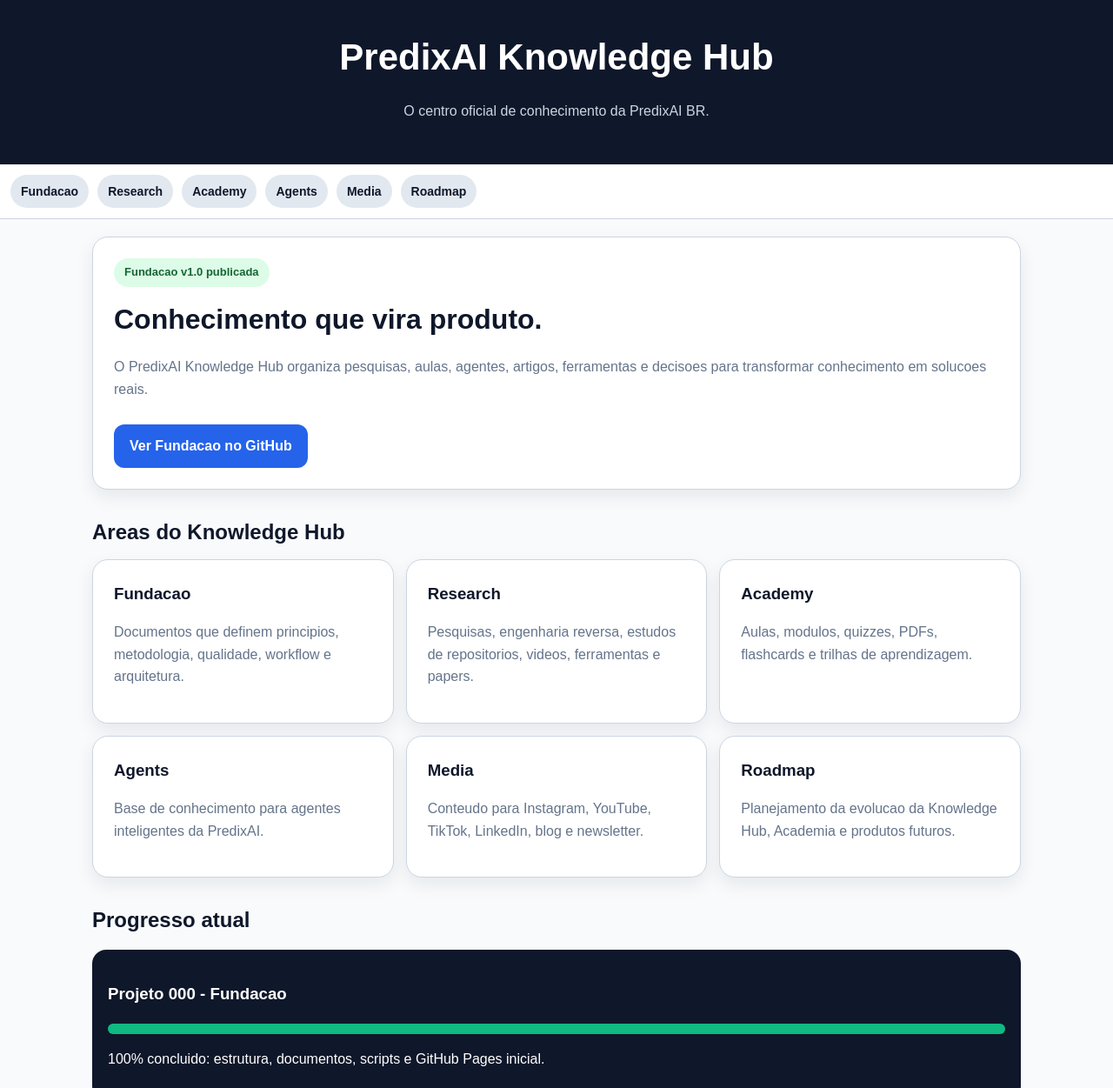
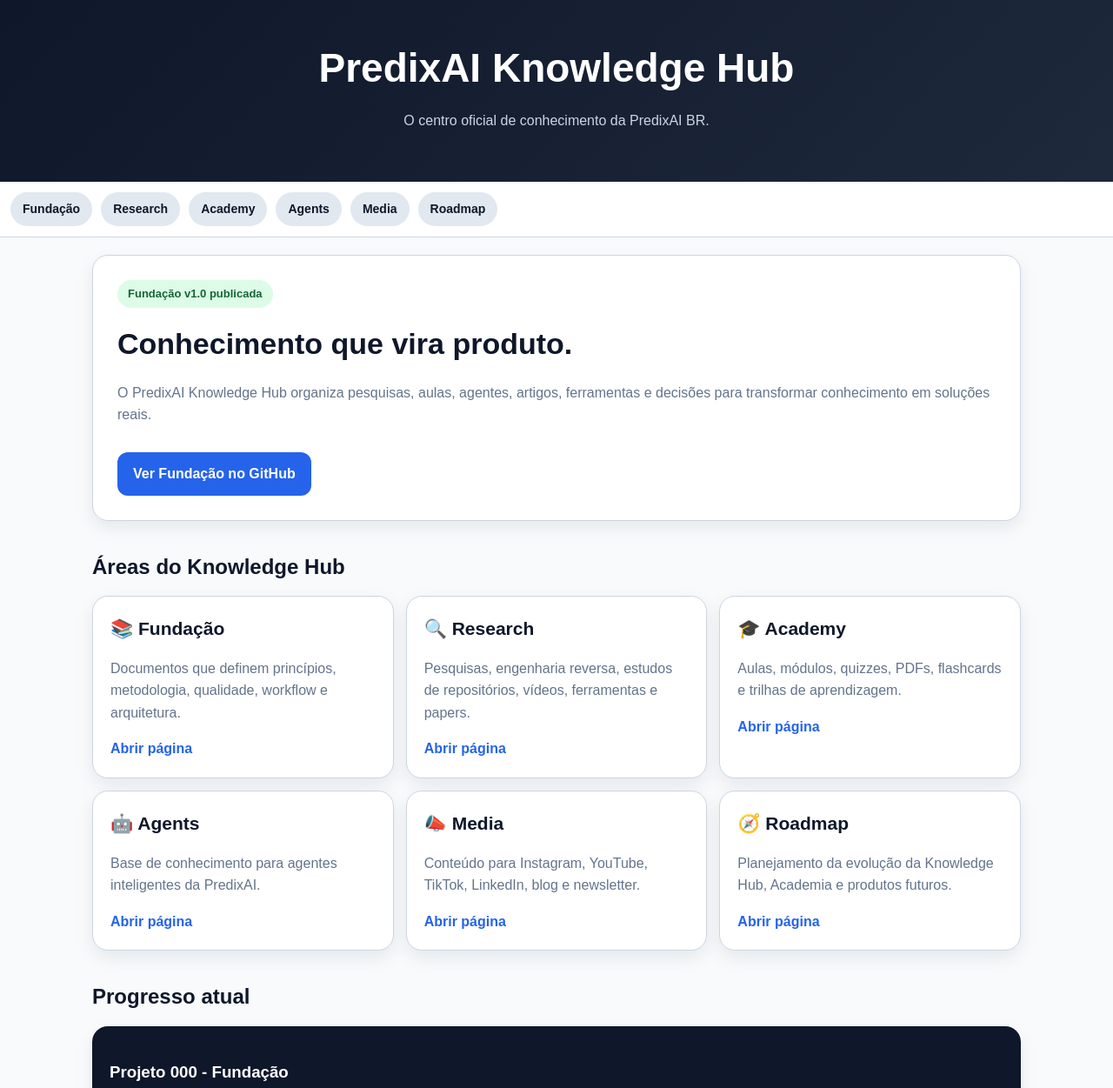
Before and after one commit to leon337/predixai-knowledge, a plain HTML site: page docs/index.html in a window 1280 px wide. Shown: the top 1251 px of the page at 87% size. Drawn offline with Linux system fonts and the light colour scheme.

Commit message:
feat: polish knowledge hub homepage

```diff
--- a/docs/index.html
+++ b/docs/index.html
@@ -15,6 +15,7 @@
       --muted: #64748B;
       --border: #CBD5E1;
       --white: #FFFFFF;
+      --soft: #E2E8F0;
     }
 
     * { box-sizing: border-box; }
@@ -28,19 +29,21 @@
     }
 
     header {
-      background: var(--primary);
+      background: linear-gradient(135deg, #0F172A, #1E293B);
       color: var(--white);
-      padding: 32px 18px;
+      padding: 42px 18px;
       text-align: center;
     }
 
     header h1 {
       margin: 0;
-      font-size: 34px;
+      font-size: 38px;
     }
 
     header p {
       color: #CBD5E1;
+      margin-top: 10px;
+      font-size: 16px;
     }
 
     nav {
@@ -50,6 +53,9 @@
       padding: 12px;
       background: var(--white);
       border-bottom: 1px solid var(--border);
+      position: sticky;
+      top: 0;
+      z-index: 10;
     }
 
     nav a {
@@ -57,9 +63,9 @@
       text-decoration: none;
       color: var(--primary);
       font-weight: bold;
-      padding: 8px 12px;
+      padding: 8px 14px;
       border-radius: 999px;
-      background: #E2E8F0;
+      background: var(--soft);
       font-size: 14px;
     }
 
@@ -69,15 +75,15 @@
       margin: auto;
     }
 
-    .hero, .card {
-      background: var(--white);
-      border: 1px solid var(--border);
+    .hero, .card, .progress-box {
       border-radius: 18px;
-      padding: 24px;
       box-shadow: 0 8px 20px rgba(15, 23, 42, 0.08);
     }
 
     .hero {
+      background: var(--white);
+      border: 1px solid var(--border);
+      padding: 28px;
       margin-bottom: 28px;
     }
 
@@ -89,12 +95,12 @@
       border-radius: 999px;
       font-size: 13px;
       font-weight: bold;
-      margin-bottom: 12px;
+      margin-bottom: 14px;
     }
 
     .hero h2 {
       margin: 0 0 12px;
-      font-size: 32px;
+      font-size: 34px;
       color: var(--primary);
     }
 
@@ -104,7 +110,7 @@
 
     .button {
       display: inline-block;
-      margin-top: 12px;
+      margin-top: 14px;
       background: var(--blue);
       color: var(--white);
       padding: 12px 18px;
@@ -114,8 +120,8 @@
     }
 
     .section-title {
-      margin-top: 30px;
-      margin-bottom: 12px;
+      margin-top: 34px;
+      margin-bottom: 14px;
       color: var(--primary);
       font-size: 24px;
     }
@@ -126,16 +132,28 @@
       gap: 14px;
     }
 
+    .card {
+      background: var(--white);
+      border: 1px solid var(--border);
+      padding: 20px;
+    }
+
     .card h3 {
       margin: 0 0 8px;
       color: var(--primary);
+      font-size: 21px;
+    }
+
+    .card a {
+      color: var(--blue);
+      font-weight: bold;
+      text-decoration: none;
     }
 
     .progress-box {
       background: var(--primary);
       color: var(--white);
-      border-radius: 16px;
-      padding: 18px;
+      padding: 20px;
       margin-top: 14px;
     }
 
@@ -160,7 +178,7 @@
 
     footer {
       text-align: center;
-      padding: 30px 16px;
+      padding: 32px 16px;
       color: var(--muted);
       font-size: 14px;
     }
@@ -171,7 +189,7 @@
       }
 
       header h1 {
-        font-size: 42px;
+        font-size: 46px;
       }
     }
   </style>
@@ -184,7 +202,7 @@
   </header>
 
   <nav>
-    <a href="foundation.html">Fundacao</a>
+    <a href="foundation.html">Funda&ccedil;&atilde;o</a>
     <a href="research.html">Research</a>
     <a href="academy.html">Academy</a>
     <a href="agents.html">Agents</a>
@@ -194,52 +212,82 @@
 
   <main>
     <section class="hero">
-      <span class="badge">Fundacao v1.0 publicada</span>
+      <span class="badge">Funda&ccedil;&atilde;o v1.0 publicada</span>
       <h2>Conhecimento que vira produto.</h2>
-      <p>O PredixAI Knowledge Hub organiza pesquisas, aulas, agentes, artigos, ferramentas e decisoes para transformar conhecimento em solucoes reais.</p>
-      <a class="button" href="https://github.com/leon337/predixai-knowledge/tree/main/foundation">Ver Fundacao no GitHub</a>
+      <p>
+        O PredixAI Knowledge Hub organiza pesquisas, aulas, agentes, artigos,
+        ferramentas e decis&otilde;es para transformar conhecimento em solu&ccedil;&otilde;es reais.
+      </p>
+      <a class="button" href="https://github.com/leon337/predixai-knowledge/tree/main/foundation">
+        Ver Funda&ccedil;&atilde;o no GitHub
+      </a>
     </section>
 
-    <h2 class="section-title">Areas do Knowledge Hub</h2>
+    <h2 class="section-title">&Aacute;reas do Knowledge Hub</h2>
 
     <section class="grid">
       <div class="card">
-        <h3>Fundacao</h3>
-        <p>Documentos que definem principios, metodologia, qualidade, workflow e arquitetura.</p>
+        <h3>&#128218; Funda&ccedil;&atilde;o</h3>
+        <p>Documentos que definem princ&iacute;pios, metodologia, qualidade, workflow e arquitetura.</p>
+        <a href="foundation.html">Abrir p&aacute;gina</a>
       </div>
 
       <div class="card">
-        <h3>Research</h3>
-        <p>Pesquisas, engenharia reversa, estudos de repositorios, videos, ferramentas e papers.</p>
+        <h3>&#128269; Research</h3>
+        <p>Pesquisas, engenharia reversa, estudos de reposit&oacute;rios, v&iacute;deos, ferramentas e papers.</p>
+        <a href="research.html">Abrir p&aacute;gina</a>
       </div>
 
       <div class="card">
-        <h3>Academy</h3>
-        <p>Aulas, modulos, quizzes, PDFs, flashcards e trilhas de aprendizagem.</p>
+        <h3>&#127891; Academy</h3>
+        <p>Aulas, m&oacute;dulos, quizzes, PDFs, flashcards e trilhas de aprendizagem.</p>
+        <a href="academy.html">Abrir p&aacute;gina</a>
       </div>
 
       <div class="card">
-        <h3>Agents</h3>
+        <h3>&#129302; Agents</h3>
         <p>Base de conhecimento para agentes inteligentes da PredixAI.</p>
+        <a href="agents.html">Abrir p&aacute;gina</a>
       </div>
 
       <div class="card">
-        <h3>Media</h3>
-        <p>Conteudo para Instagram, YouTube, TikTok, LinkedIn, blog e newsletter.</p>
+        <h3>&#128227; Media</h3>
+        <p>Conte&uacute;do para Instagram, YouTube, TikTok, LinkedIn, blog e newsletter.</p>
+        <a href="media.html">Abrir p&aacute;gina</a>
       </div>
 
       <div class="card">
-        <h3>Roadmap</h3>
-        <p>Planejamento da evolucao da Knowledge Hub, Academia e produtos futuros.</p>
+        <h3>&#129517; Roadmap</h3>
+        <p>Planejamento da evolu&ccedil;&atilde;o da Knowledge Hub, Academia e produtos futuros.</p>
+        <a href="roadmap.html">Abrir p&aacute;gina</a>
       </div>
     </section>
 
     <h2 class="section-title">Progresso atual</h2>
 
     <section class="progress-box">
-      <h3>Projeto 000 - Fundacao</h3>
+      <h3>Projeto 000 - Funda&ccedil;&atilde;o</h3>
       <div class="bar"><span></span></div>
-      <p>100% concluido: estrutura, documentos, scripts e GitHub Pages inicial.</p>
+      <p>100% conclu&iacute;do: estrutura, documentos, scripts e GitHub Pages inicial.</p>
+    </section>
+
+    <h2 class="section-title">Pr&oacute;ximos passos</h2>
+
+    <section class="grid">
+      <div class="card">
+        <h3>Aula 1</h3>
+        <p>Criar a primeira aula oficial da Academia PredixAI.</p>
+      </div>
+
+      <div class="card">
+        <h3>PDF gratuito</h3>
+        <p>Gerar o primeiro material para atrair leads e audi&ecirc;ncia.</p>
+      </div>
+
+      <div class="card">
+        <h3>Conte&uacute;do social</h3>
+        <p>Transformar a aula em carrossel, shorts, artigo e base para agentes.</p>
+      </div>
     </section>
   </main>
 
```
